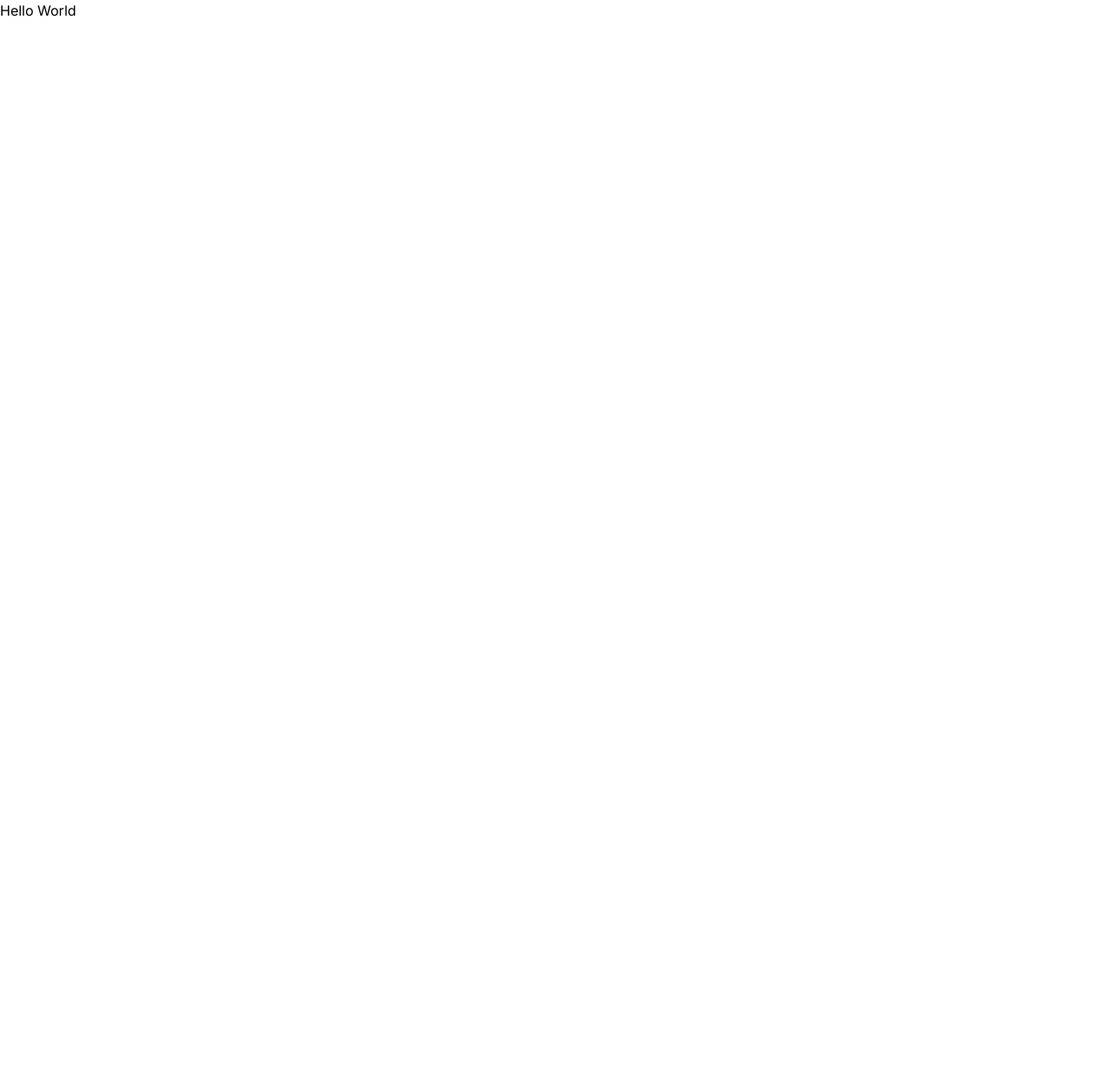
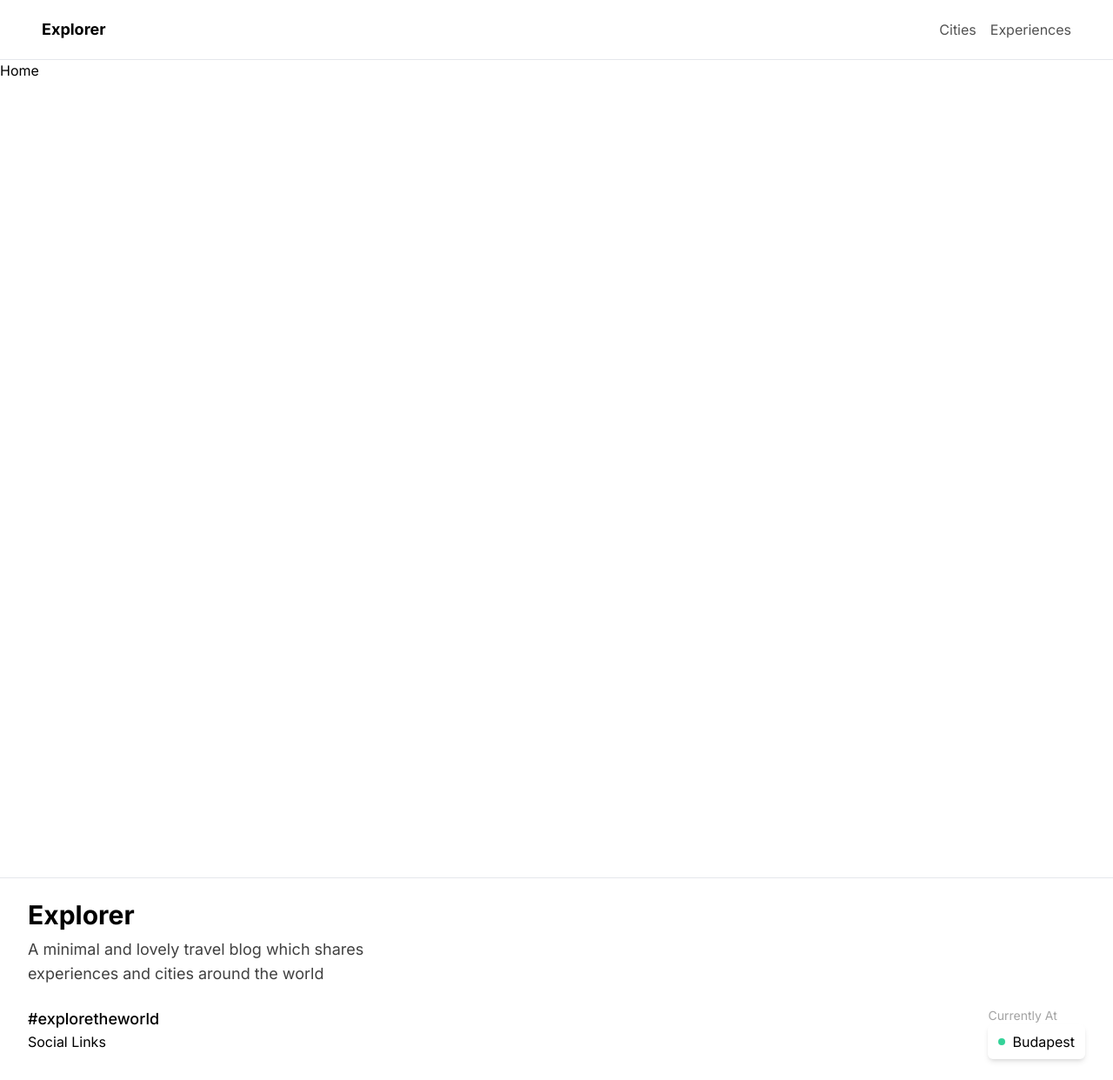
Before and after one commit to goncanegis/nextjs-fullstack-blog, a Next.js app: page / in a window 1280 px wide. Shown: the whole page at 87% size. Before the commit the page ends 800 px from the top, so only its background shows below. Built offline with nearby package versions, Linux system fonts and the light colour scheme.

Commit message:
added navigation and footer

```diff
--- a/app/layout.tsx
+++ b/app/layout.tsx
@@ -1,21 +1,28 @@
-import './globals.css'
-import { Inter } from 'next/font/google'
+import Link from "next/link";
+import "./globals.css";
+import { Inter } from "next/font/google";
+import Navigation from "@/components/navigation/navigation";
+import Footer from "@/components/navigation/footer";
 
-const inter = Inter({ subsets: ['latin'] })
+const inter = Inter({ subsets: ["latin"] });
 
 export const metadata = {
-  title: 'Create Next App',
-  description: 'Generated by create next app',
-}
+  title: "Create Next App",
+  description: "Generated by create next app",
+};
 
 export default function RootLayout({
   children,
 }: {
-  children: React.ReactNode
+  children: React.ReactNode;
 }) {
   return (
     <html lang="en">
-      <body className={inter.className}>{children}</body>
+      <body className={inter.className}>
+        <Navigation />
+        {children}
+        <Footer />
+      </body>
     </html>
-  )
+  );
 }
--- a/app/page.tsx
+++ b/app/page.tsx
@@ -1,5 +1,10 @@
 import Image from "next/image";
+import Link from "next/link";
 
 export default function Home() {
-  return <main>Hello World</main>;
+  return (
+    <main className="h-[900px]">
+      <h1>Home</h1>
+    </main>
+  );
 }
--- /dev/null
+++ b/components/layout/padding-container.tsx
@@ -0,0 +1,7 @@
+import { ReactNode } from "react";
+
+const PaddingContainer = ({ children }: { children: ReactNode }) => {
+  return <div className="px-8 w-full max-w-7xl mx-auto">{children}</div>;
+};
+
+export default PaddingContainer;
--- /dev/null
+++ b/components/navigation/footer.tsx
@@ -0,0 +1,34 @@
+import React from "react";
+import PaddingContainer from "../layout/padding-container";
+import siteConfig from "@/config/site";
+
+const Footer = () => {
+  return (
+    <div className="mt-10 border-t py-6">
+      <PaddingContainer>
+        <div>
+          <h2 className="text-3xl font-bold">{siteConfig.siteName}</h2>
+          <p className="mt-2 max-w-md text-lg text-neutral-700">
+            {siteConfig.description}
+          </p>
+        </div>
+        {/* Social and Currently At */}
+        <div className="mt-6 flex flex-wrap justify-between gap-4">
+          <div>
+            <div className="text-lg font-medium">#exploretheworld</div>
+            <div>Social Links</div>
+          </div>
+          <div>
+            <div className="text-sm text-neutral-400">Currently At</div>
+            <div className="flex items-center gap-2 rounded-md bg-white px-3 py-2 shadow-md">
+              <div className="h-2 w-2 rounded-full bg-emerald-400" />
+              {siteConfig.currentlyAt}
+            </div>
+          </div>
+        </div>
+      </PaddingContainer>
+    </div>
+  );
+};
+
+export default Footer;
--- /dev/null
+++ b/components/navigation/navigation.tsx
@@ -0,0 +1,29 @@
+import Link from "next/link";
+import PaddingContainer from "../layout/padding-container";
+
+const Navigation = () => {
+  return (
+    <div className="border-b sticky start-0 end-0 top-0 bg-white/90 backdrop-blur-md">
+      <PaddingContainer>
+        <div className="px-4 py-5 flex items-center justify-between">
+          <Link href="/" className="font-bold text-lg">
+            Explorer
+          </Link>
+          {/* Category Links */}
+          <nav className="">
+            <ul className="flex items-center gap-4 text-neutral-600">
+              <li>
+                <Link href="/cities">Cities</Link>
+              </li>
+              <li>
+                <Link href="/experiences">Experiences</Link>
+              </li>
+            </ul>
+          </nav>
+        </div>
+      </PaddingContainer>
+    </div>
+  );
+};
+
+export default Navigation;
--- /dev/null
+++ b/config/site.ts
@@ -0,0 +1,26 @@
+export interface SiteConfig {
+  siteName: string;
+  description: string;
+  currentlyAt: string;
+  socialLinks: {
+    twitter: string;
+    youtube: string;
+    github: string;
+    instagram: string;
+  };
+}
+
+const siteConfig: SiteConfig = {
+  siteName: "Explorer",
+  description:
+    "A minimal and lovely travel blog which shares experiences and cities around the world",
+  currentlyAt: "Budapest",
+  socialLinks: {
+    twitter: "https://twitter.com/",
+    youtube: "https://youtube.com/",
+    github: "https://github.com/goncanegis",
+    instagram: "https://instagram.com/",
+  },
+};
+
+export default siteConfig;
--- a/package.json
+++ b/package.json
@@ -21,5 +21,9 @@
     "react-dom": "18.2.0",
     "tailwindcss": "3.3.2",
     "typescript": "5.1.6"
+  },
+  "devDependencies": {
+    "prettier": "^2.8.8",
+    "prettier-plugin-tailwindcss": "^0.3.0"
   }
 }
```
Also changed, not shown: 1 other file (tests, documents, lock files or other folders).
